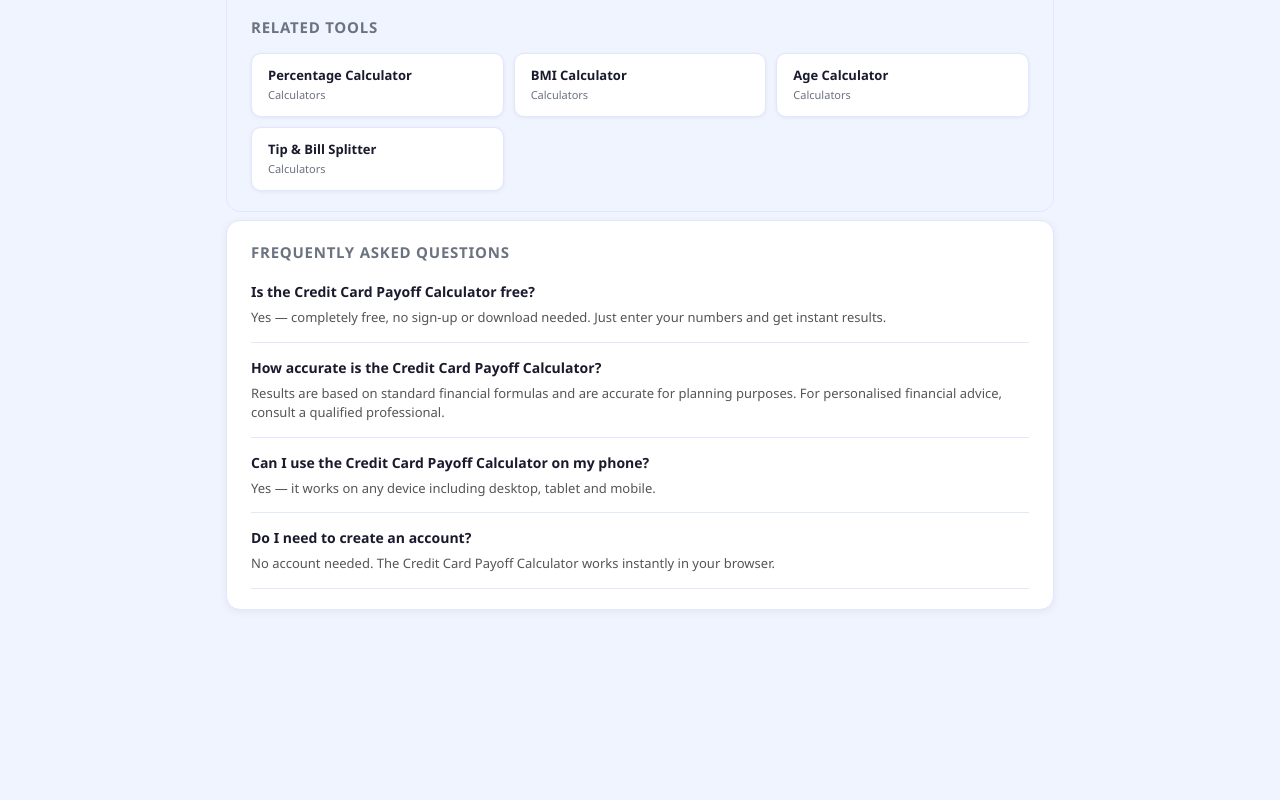
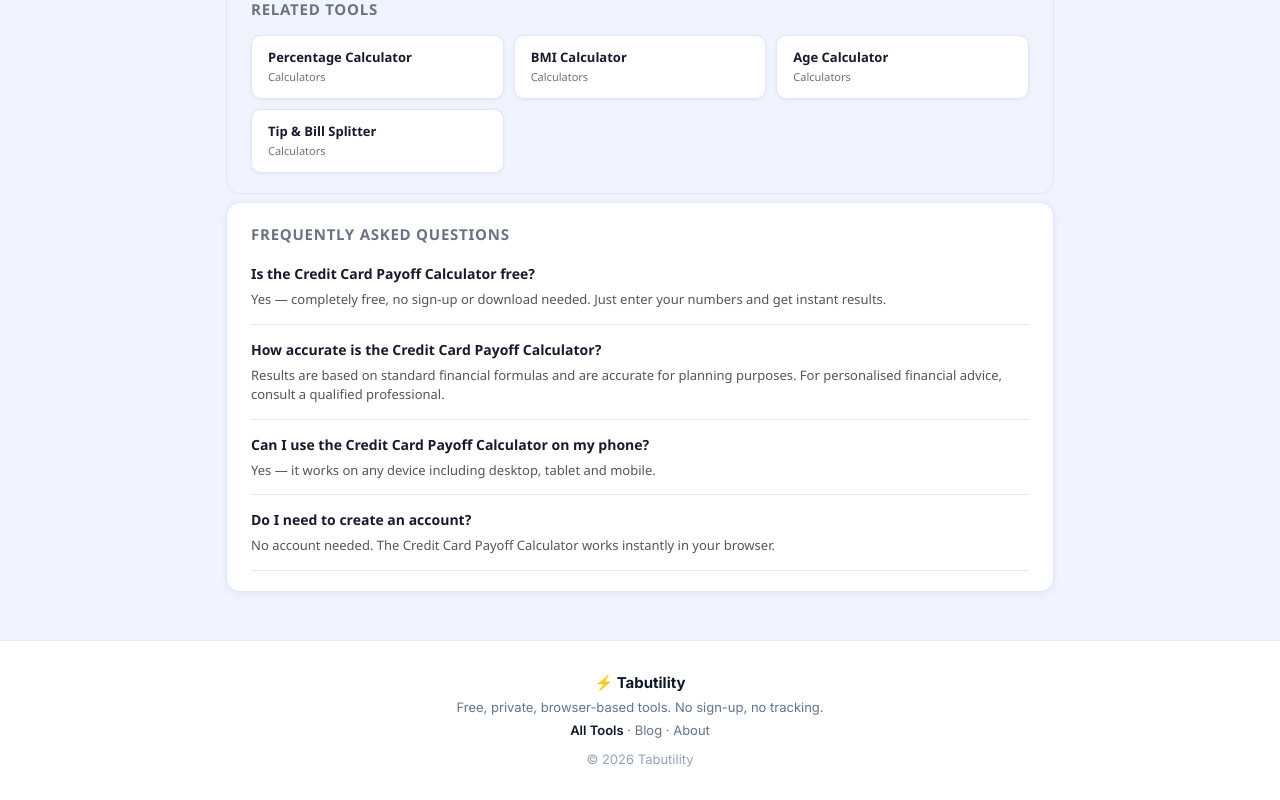
Before and after one commit to rakeshv02/credit-card-payoff-calculator, a React (Vite) app: page / in a window 1280 px wide. Shown: the part 1663-2463 px from the top of the page. Before the commit the page ends 2297 px from the top, so only its background shows below. Built offline with nearby package versions, Linux system fonts and the light colour scheme.

Commit message:
Apply shared Tabutility design language (light palette, Inter, footer, ad-slot polish)

```diff
--- a/index.html
+++ b/index.html
@@ -7,6 +7,7 @@
   <link rel="dns-prefetch" href="https://pagead2.googlesyndication.com" />
   <meta charset="UTF-8" />
   <meta name="viewport" content="width=device-width, initial-scale=1.0" />
+<link rel="preconnect" href="https://fonts.googleapis.com"><link rel="preconnect" href="https://fonts.gstatic.com" crossorigin><link rel="stylesheet" href="https://fonts.googleapis.com/css2?family=Inter:wght@400;600;700;800&display=swap">
   <title>Credit Card Payoff Calculator – How Long to Clear Your Balance? | Tabutility</title>
   <meta name="description" content="Free credit card payoff calculator. Find out how long it takes to clear your balance, total interest paid, and compare vs minimum payments. Month-by-month schedule included." />
   <meta name="keywords" content="credit card payoff calculator, how long to pay off credit card, credit card interest calculator, minimum payment calculator, debt free date" />
@@ -31,7 +32,15 @@
   <script type="application/ld+json">{"@context":"https://schema.org","@type":"BreadcrumbList","itemListElement":[{"@type":"ListItem","position":1,"name":"Tabutility","item":"https://tabutility.com"},{"@type":"ListItem","position":2,"name":"Calculators","item":"https://tabutility.com/#calculators"},{"@type":"ListItem","position":3,"name":"Credit Card Payoff Calculator","item":"https://credit-card-payoff-calculator.tabutility.com/"}]}</script>
   <script type="application/ld+json">{"@context":"https://schema.org","@type":"FAQPage","mainEntity":[{"@type":"Question","name":"Is the Credit Card Payoff Calculator free?","acceptedAnswer":{"@type":"Answer","text":"Yes — completely free, no sign-up or download needed. Just enter your numbers and get instant results."}},{"@type":"Question","name":"How accurate is the Credit Card Payoff Calculator?","acceptedAnswer":{"@type":"Answer","text":"Results are based on standard financial formulas and are accurate for planning purposes. For personalised financial advice, consult a qualified professional."}},{"@type":"Question","name":"Can I use the Credit Card Payoff Calculator on my phone?","acceptedAnswer":{"@type":"Answer","text":"Yes — it works on any device including desktop, tablet and mobile."}},{"@type":"Question","name":"Do I need to create an account?","acceptedAnswer":{"@type":"Answer","text":"No account needed. The Credit Card Payoff Calculator works instantly in your browser."}}]}</script>
   <meta name="theme-color" content="#1a1a2e" />
-  </head>
+  <style id="tabutility-brand">
+/* empty ad slots: reserve space, no bordered box */
+.ad-banner,.ad-slot,.ad-container{background:transparent!important;border:none!important;border-bottom:none!important;box-shadow:none!important}
+ins.adsbygoogle,.ad-banner iframe,.ad-slot iframe{visibility:hidden!important}
+ins.adsbygoogle[data-ad-status="filled"],.ad-banner ins[data-ad-status="filled"] iframe,.ad-slot ins[data-ad-status="filled"] iframe{visibility:visible!important}
+nav .brand{color:#0f172a}
+body{-webkit-font-smoothing:antialiased}
+</style>
+</head>
 <body>
   <nav class="site-nav"><span class="nav-brand">⚡ Tabutility</span><a href="https://tabutility.com">← All Tools</a></nav>
   <div id="ad-top"><ins class="adsbygoogle" style="display:block;min-height:90px" data-ad-client="ca-pub-7039091592734005" data-ad-slot="auto" data-ad-format="horizontal" data-full-width-responsive="true"></ins><script>(adsbygoogle=window.adsbygoogle||[]).push({});</script></div>
@@ -193,19 +202,19 @@
 
 
 <!-- embed-widget -->
-<div style="max-width:640px;margin:0 auto 32px;background:#1e293b;border:1px solid #334155;border-radius:12px;padding:18px">
-  <h2 style="font-size:15px;font-weight:700;color:#94a3b8;text-transform:uppercase;letter-spacing:.05em;margin-bottom:12px">Embed This Tool</h2>
+<div style="max-width:640px;margin:0 auto 32px;background:#ffffff;border:1px solid #e2e8f0;border-radius:12px;padding:18px">
+  <h2 style="font-size:15px;font-weight:700;color:#64748b;text-transform:uppercase;letter-spacing:.05em;margin-bottom:12px">Embed This Tool</h2>
   <p style="font-size:13px;color:#64748b;margin-bottom:12px">Add this Credit Card Payoff Calculator to your website or blog for free — just paste this code:</p>
-  <div style="background:#0f172a;border:1px solid #334155;border-radius:8px;padding:12px;font-family:monospace;font-size:12px;color:#7dd3fc;word-break:break-all;margin-bottom:10px" id="embed-code">&lt;iframe src=&quot;https://credit-card-payoff-calculator.tabutility.com/&quot; width=&quot;100%&quot; height=&quot;600&quot; frameborder=&quot;0&quot; style=&quot;border-radius:12px&quot; title=&quot;Credit Card Payoff Calculator by Tabutility&quot;&gt;&lt;/iframe&gt;
+  <div style="background:#f8f7f4;border:1px solid #e2e8f0;border-radius:8px;padding:12px;font-family:'Inter',monospace;font-size:12px;color:#7dd3fc;word-break:break-all;margin-bottom:10px" id="embed-code">&lt;iframe src=&quot;https://credit-card-payoff-calculator.tabutility.com/&quot; width=&quot;100%&quot; height=&quot;600&quot; frameborder=&quot;0&quot; style=&quot;border-radius:12px&quot; title=&quot;Credit Card Payoff Calculator by Tabutility&quot;&gt;&lt;/iframe&gt;
 &lt;p style=&quot;font-size:12px&quot;&gt;&lt;a href=&quot;https://credit-card-payoff-calculator.tabutility.com/&quot; target=&quot;_blank&quot; rel=&quot;noopener&quot;&gt;Credit Card Payoff Calculator&lt;/a&gt; by &lt;a href=&quot;https://tabutility.com/&quot; target=&quot;_blank&quot; rel=&quot;noopener&quot;&gt;Tabutility&lt;/a&gt;&lt;/p&gt;</div>
-  <button onclick="navigator.clipboard.writeText(document.getElementById('embed-code').textContent).then(()=>{this.textContent='Copied!';setTimeout(()=>this.textContent='Copy Embed Code',2000)})" style="background:#38bdf8;color:#0f172a;border:none;border-radius:8px;padding:9px 18px;font-size:13px;font-weight:700;cursor:pointer">Copy Embed Code</button>
+  <button onclick="navigator.clipboard.writeText(document.getElementById('embed-code').textContent).then(()=>{this.textContent='Copied!';setTimeout(()=>this.textContent='Copy Embed Code',2000)})" style="background:#0f172a;color:#f8f7f4;border:none;border-radius:8px;padding:9px 18px;font-size:13px;font-weight:700;cursor:pointer">Copy Embed Code</button>
   <span style="font-size:11px;color:#475569;margin-left:12px">Free to use — the credit link helps others find the tool</span>
 </div>
-<div style="margin:0 auto 24px;max-width:640px;background:#1e293b;border-radius:10px;padding:14px 18px;display:flex;align-items:center;gap:14px;cursor:pointer;border:1px solid #334155" onclick="window.open('https://www.amazon.co.uk/s?k=credit%20card%20debt%20payoff%20books&tag=tabutility-20','_blank','noopener noreferrer')" title="Clear your credit card faster?">
+<div style="margin:0 auto 24px;max-width:640px;background:#ffffff;border-radius:10px;padding:14px 18px;display:flex;align-items:center;gap:14px;cursor:pointer;border:1px solid #e2e8f0" onclick="window.open('https://www.amazon.co.uk/s?k=credit%20card%20debt%20payoff%20books&tag=tabutility-20','_blank','noopener noreferrer')" title="Clear your credit card faster?">
   <span style="font-size:28px;flex-shrink:0">📚</span>
   <div style="min-width:0">
-    <div style="font-size:13px;font-weight:700;color:#f1f5f9;margin-bottom:3px">Clear your credit card faster?</div>
-    <div style="font-size:12px;color:#94a3b8">Browse debt payoff books <span style="color:#f59e0b;white-space:nowrap">→ Browse on Amazon</span></div>
+    <div style="font-size:13px;font-weight:700;color:#0f172a;margin-bottom:3px">Clear your credit card faster?</div>
+    <div style="font-size:12px;color:#64748b">Browse debt payoff books <span style="color:#f59e0b;white-space:nowrap">→ Browse on Amazon</span></div>
     <div style="font-size:10px;color:#475569;margin-top:3px">As an Amazon Associate we earn from qualifying purchases.</div>
   </div>
 </div>
@@ -273,5 +282,11 @@
   }
 })();
 </script>
+<footer style="border-top:1px solid #e2e8f0;background:#ffffff;margin-top:48px;padding:28px 24px;text-align:center;font-family:'Inter',-apple-system,BlinkMacSystemFont,'Segoe UI',sans-serif;font-size:13px;color:#64748b;line-height:1.8">
+<div style="font-weight:700;color:#0f172a;font-size:15px">⚡ Tabutility</div>
+<div>Free, private, browser-based tools. No sign-up, no tracking.</div>
+<div><a href="https://tabutility.com" style="color:#0f172a;font-weight:600;text-decoration:none">All Tools</a> · <a href="https://tabutility.com/blog/" style="color:#64748b;text-decoration:none">Blog</a> · <a href="https://tabutility.com/#about" style="color:#64748b;text-decoration:none">About</a></div>
+<div style="margin-top:6px;color:#94a3b8">© 2026 Tabutility</div>
+</footer>
 </body>
 </html>
--- a/src/index.css
+++ b/src/index.css
@@ -4,5 +4,5 @@
 
 body {
   margin: 0;
-  font-family: 'Inter', sans-serif;
+  font-family:'Inter', 'Inter', sans-serif;
 }
```
